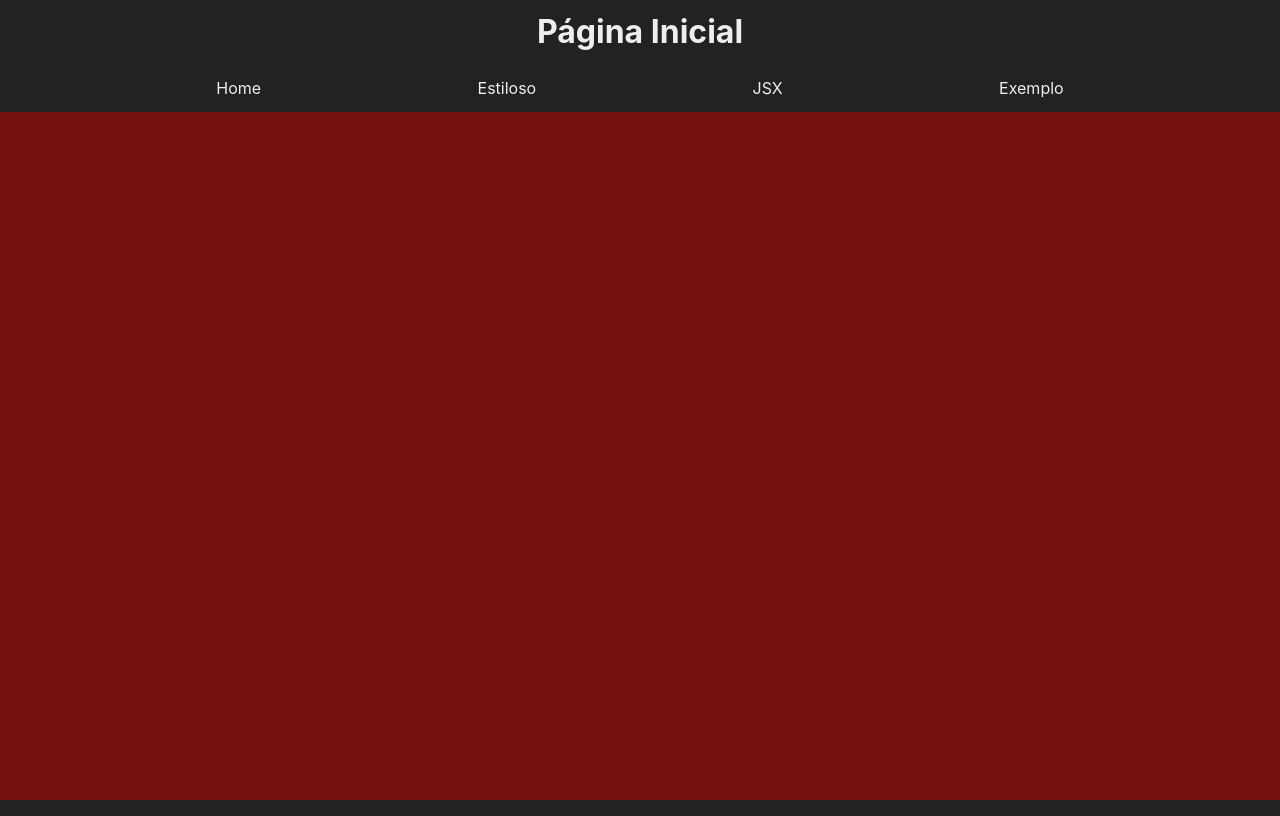
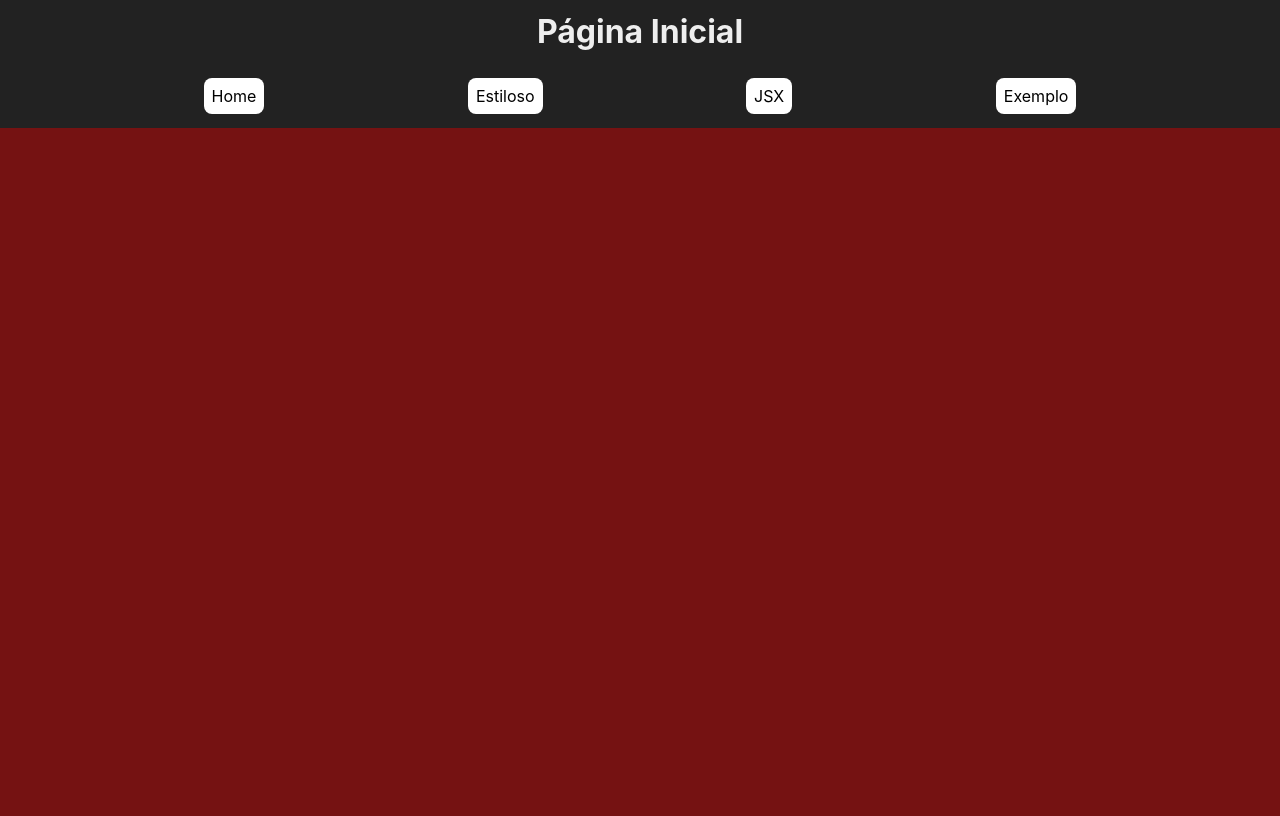
Before and after one commit to MunrraMT/nextjs-reactjs-cod3rcursos, a Next.js app in the folder masterclass1/: page / in a window 1280 px wide. Built offline with nearby package versions, Linux system fonts and the light colour scheme.

Commit message:
Componente Navegador

```diff
--- a/masterclass1/package.json
+++ b/masterclass1/package.json
@@ -9,6 +9,8 @@
     "lint": "next lint"
   },
   "dependencies": {
+    "@types/react": "^17.0.20",
+    "@types/react-dom": "^17.0.9",
     "next": "11.1.2",
     "react": "17.0.2",
     "react-dom": "17.0.2"
--- a/masterclass1/src/components/NavBar.jsx
+++ b/masterclass1/src/components/NavBar.jsx
@@ -1,13 +1,13 @@
 import styles from '../styles/NavBar.module.css';
 
-import Link from 'next/link';
+import Navegador from './Navegador';
 
 const NavBar = () => (
   <nav className={styles.nav}>
-    <Link href="/">Home</Link>
-    <Link href="/estiloso">Estiloso</Link>
-    <Link href="/jsx">JSX</Link>
-    <Link href="/exemplo">Exemplo</Link>
+    <Navegador destino="/" texto="Home" />
+    <Navegador destino="/estiloso" texto="Estiloso" />
+    <Navegador destino="/jsx" texto="JSX" />
+    <Navegador destino="/exemplo" texto="Exemplo" />
   </nav>
 );
 
--- /dev/null
+++ b/masterclass1/src/components/Navegador.jsx
@@ -0,0 +1,13 @@
+/* eslint-disable @next/next/link-passhref */
+
+import Link from 'next/link';
+
+import styles from '../styles/Navegador.module.css';
+
+const Navegador = ({ destino, texto }) => (
+  <Link href={destino}>
+    <span className={styles.a}>{texto}</span>
+  </Link>
+);
+
+export default Navegador;
--- a/masterclass1/src/styles/NavBar.module.css
+++ b/masterclass1/src/styles/NavBar.module.css
@@ -1,6 +1,8 @@
 .nav {
   width: 100vw;
   height: 3rem;
+
+  margin: 0.5rem 0;
 
   display: flex;
   flex-direction: row;
--- /dev/null
+++ b/masterclass1/src/styles/Navegador.module.css
@@ -0,0 +1,12 @@
+.a {
+  background-color: #ffffff;
+  color: #000000;
+  padding: 0.5rem;
+  border-radius: 0.5rem;
+  cursor: pointer;
+}
+
+.a:hover {
+  background-color: #000000;
+  color: #ffffff;
+}
```
Also changed, not shown: 1 other file (tests, documents, lock files or other folders).
